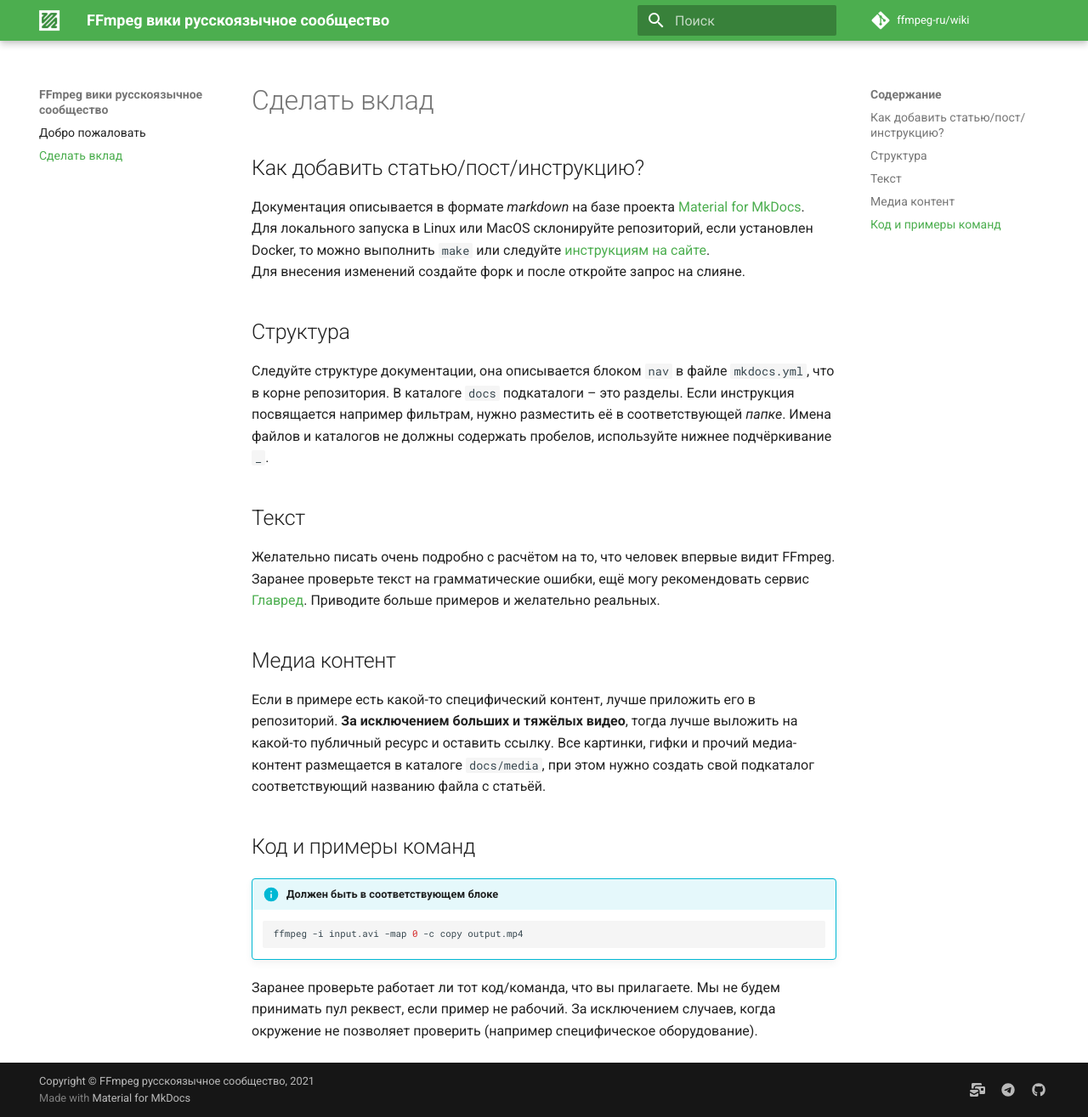
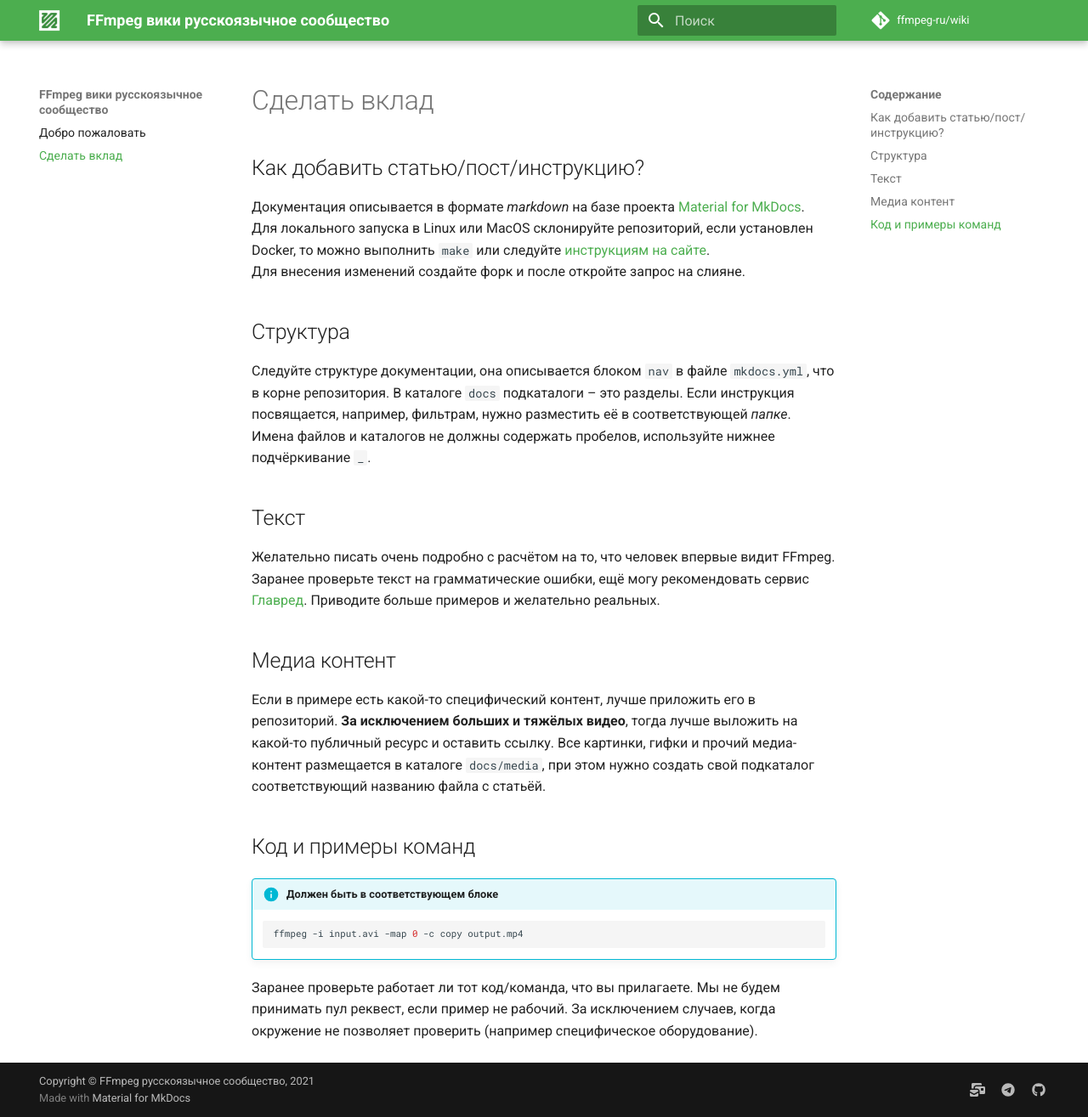
Before and after one commit to ffmpeg-ru/wiki, an MkDocs documentation site: the page built from docs/contribute.md, in a window 1280 px wide and 1315 px high. Shown: the whole window at 85% size. Built offline with MkDocs 1.6.1 and Material for MkDocs 9.7.7, drawn with Linux system fonts in a browser that asks for light colours; comment, search, counter and statistics services are not loaded.

Commit message:
Another fixes

```diff
--- a/docs/contribute.md
+++ b/docs/contribute.md
@@ -9,7 +9,7 @@
 ## Структура
 
 Следуйте структуре документации, она описывается блоком `nav` в файле `mkdocs.yml`, что в корне репозитория.
-В каталоге `docs` подкаталоги – это разделы. Если инструкция посвящается например фильтрам, нужно разместить её в соответствующей *папке*.
+В каталоге `docs` подкаталоги – это разделы. Если инструкция посвящается, например, фильтрам, нужно разместить её в соответствующей *папке*.
 Имена файлов и каталогов не должны содержать пробелов, используйте нижнее подчёркивание `_`.
 
 ## Текст
```
